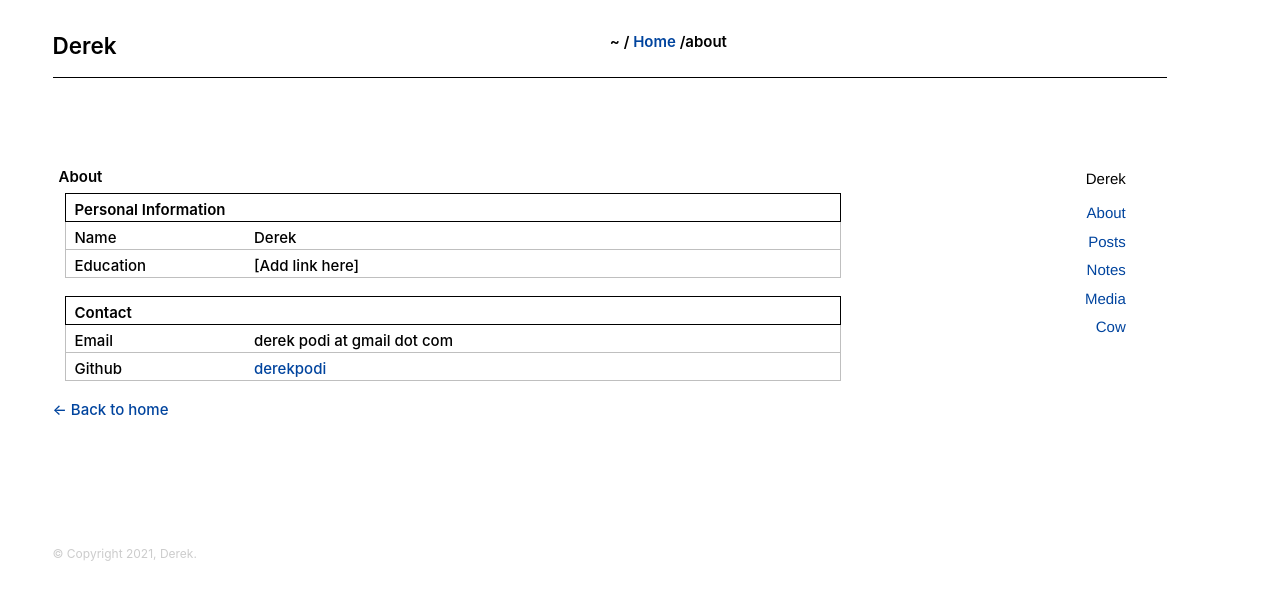
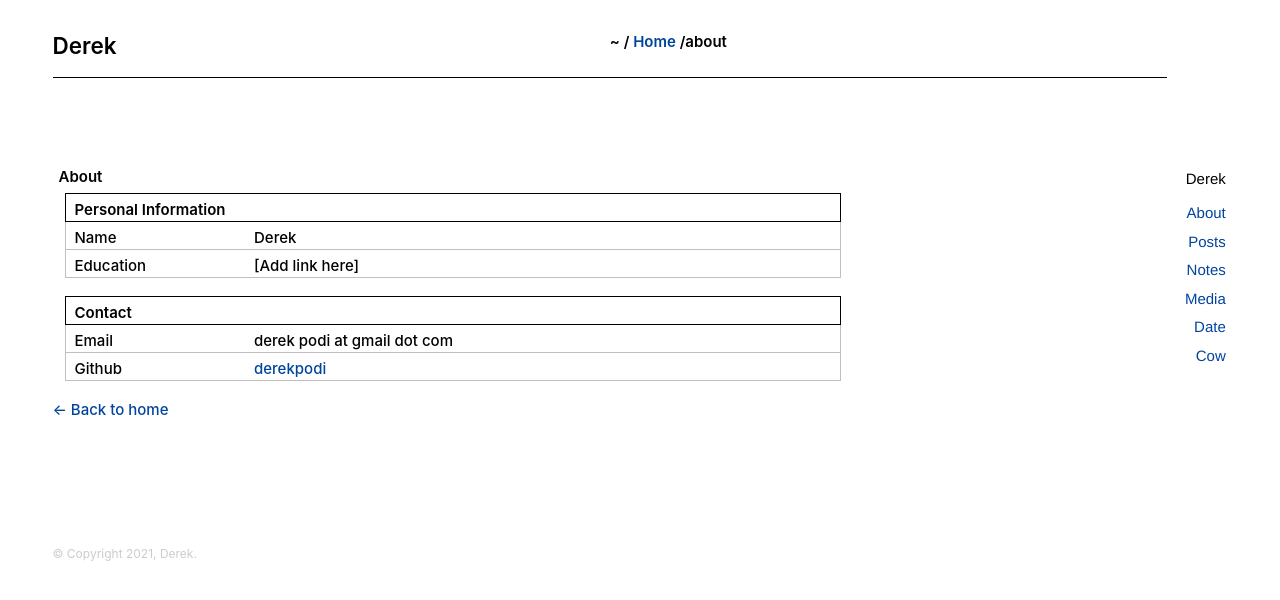
Before and after one commit to derekpodi/derekpodi.com, a Next.js app: page /about in a window 1280 px wide. Shown: the top 600 px of the page. Built offline with nearby package versions, Linux system fonts and the light colour scheme.

Commit message:
add to menu, move menu to hug right side

```diff
--- a/components/menu.js
+++ b/components/menu.js
@@ -6,10 +6,27 @@ import utilStyles from '../styles/utils.module.css'
 
 
 const Menu = () => {
+    const router = useRouter()
+    const name = 'Derek '
+
     return(
 
         <div className={utilStyles.menu}>
-            <span className={utilStyles.title}>Derek</span>
+            <span className={utilStyles.title}>
+            {router.pathname =='/' ? (
+                <>
+                    {name}
+                </>
+                ) : (
+                <>
+
+                    <Link href="/">
+                        <a className={utilStyles.colorInherit}>{name}</a>
+                    </Link>
+
+                </>
+                )}
+            </span>
             <ul className={utilStyles.ul}>
                 <li>
                     <Link href="/about"><a >About</a></Link>
@@ -24,6 +41,9 @@ const Menu = () => {
                     <Link href="/media"><a >Media</a></Link>
                 </li>
                 <li>
+                    <Link href="/api/date"><a >Date</a></Link>
+                </li>
+                <li>
                     <Link href="/api/cow"><a >Cow</a></Link>
                 </li>
             </ul>
--- a/pages/404.js
+++ b/pages/404.js
@@ -10,7 +10,7 @@ export default function Custom404() {
   useEffect(() => {
     setTimeout(() => {
       router.push('/');
-    }, 7000)
+    }, 5000)
   }, [router])
 
     return (
--- a/styles/utils.module.css
+++ b/styles/utils.module.css
@@ -2702,7 +2702,7 @@ p.compact-line {
 .menu {
     float: right;
     margin-top: 0px;
-    margin-right: 100px;
+    margin-right: 0px;
     text-align: right;
     width: 100px;
     font-family: "Myriad Pro", "Helvetica Neue", Helvetica;
```
